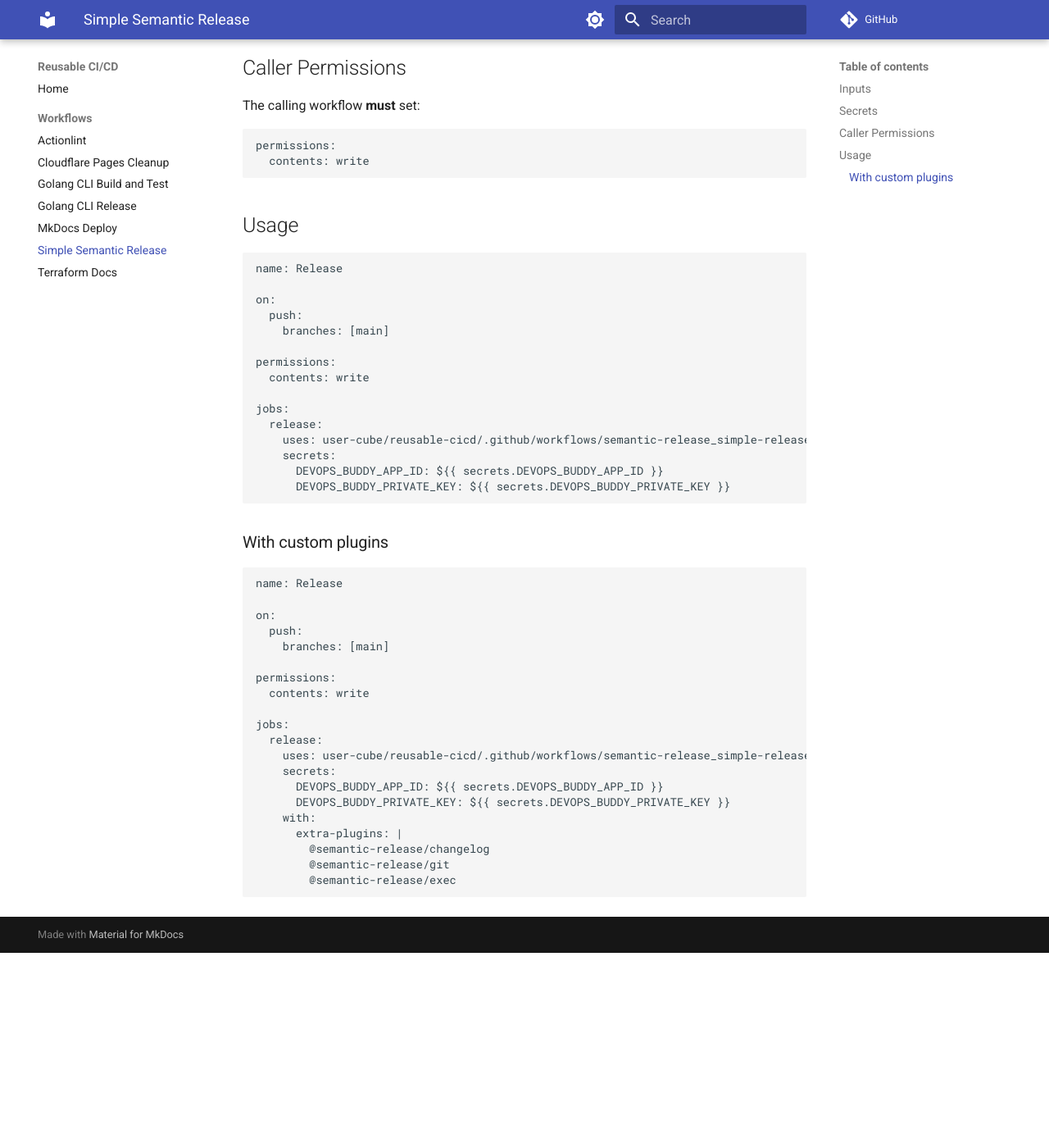
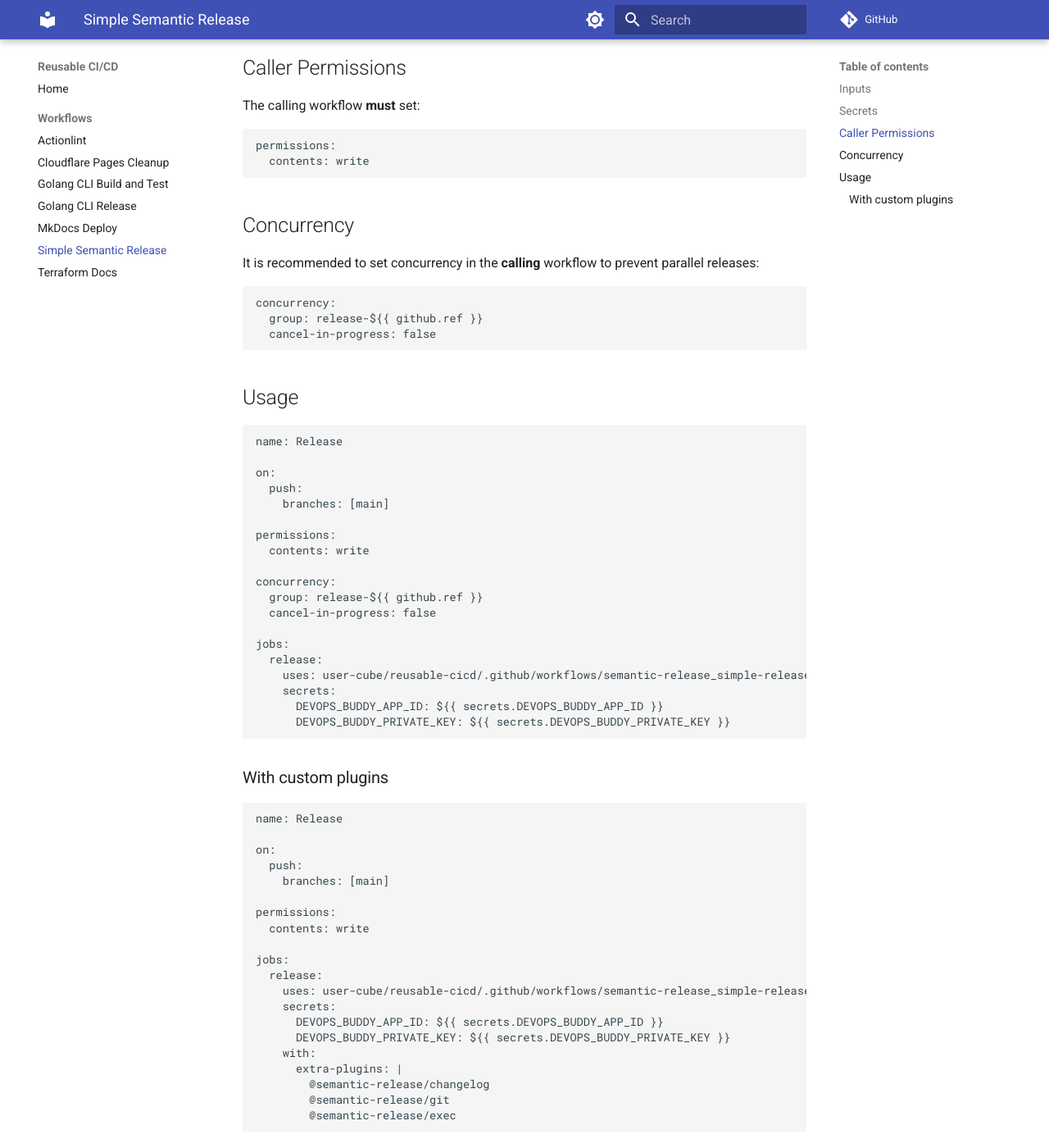
Before and after one commit to AutomationDojo/reusable-cicd, an MkDocs documentation site: the page built from docs/workflows/semantic-release-simple.md, in a window 1280 px wide and 1400 px high, scrolled down 843 px. Shown: the whole window at 82% size. Built offline with MkDocs 1.6.1 and Material for MkDocs 9.7.7, drawn with Linux system fonts in a browser that asks for light colours; comment, search, counter and statistics services are not loaded; before the commit the page ends 2005 px from its top, so only the background shows below that.

````diff
--- a/docs/workflows/semantic-release-simple.md
+++ b/docs/workflows/semantic-release-simple.md
@@ -27,6 +27,16 @@ permissions:
   contents: write
 ```
 
+## Concurrency
+
+It is recommended to set concurrency in the **calling** workflow to prevent parallel releases:
+
+```yaml
+concurrency:
+  group: release-${{ github.ref }}
+  cancel-in-progress: false
+```
+
 ## Usage
 
 ```yaml
@@ -38,6 +48,10 @@ on:
 
 permissions:
   contents: write
+
+concurrency:
+  group: release-${{ github.ref }}
+  cancel-in-progress: false
 
 jobs:
   release:
````
Also changed, not shown: docs/workflows/golang-cli-release.md (+14 -0 lines), docs/workflows/mkdocs-deploy.md (+14 -0 lines), 1 other file.
